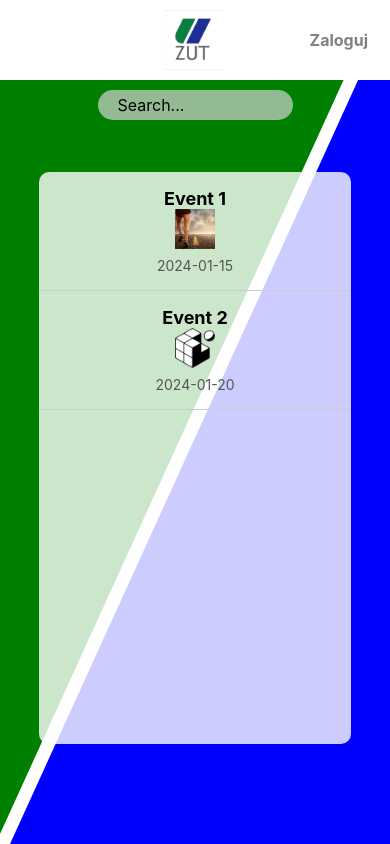
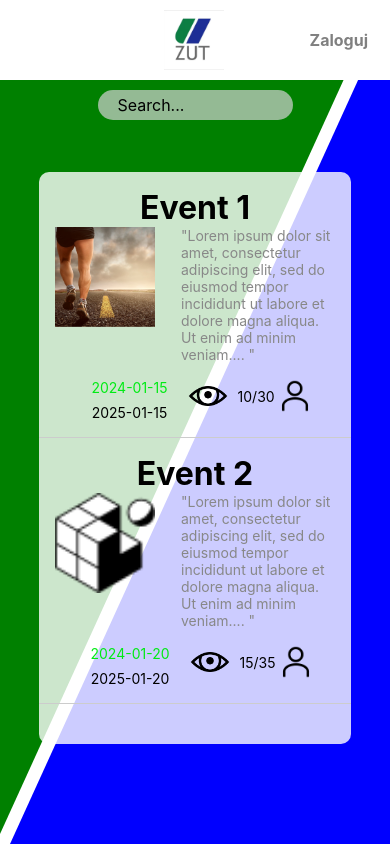
Before and after one commit to micciu1/reactapp, a React Native app: screen / in a window 390 px wide. Built offline with nearby package versions, Linux system fonts and the light colour scheme.

Commit message:
first screen finished

```diff
--- a/App.js
+++ b/App.js
@@ -1,37 +1,20 @@
-import {View, StyleSheet, FlatList, Text, Image } from 'react-native';
+import {View, StyleSheet, FlatList, Text, Image, TouchableOpacity } from 'react-native';
 import TriangleBackground from './src/TriangleBackground';
 import Navbar from './src/Navbar';
 import SearchBar from './src/SearchBar';
-import EventItem from './src/EventItem';
+import EventList from './src/EventList';
 import { SafeAreaView, SafeAreaProvider } from 'react-native-safe-area-context';
 
-
-const eventsData = [
-  { id: '1', title: 'Event 1', date: '2024-01-15' , imagege: require("./assets/imagetest1.png")},
-  { id: '2', title: 'Event 2', date: '2024-01-20' , imagege: require("./assets/favicon.png")},
-
-];
 
 export default function App() {
   return (
     <SafeAreaProvider>
       <SafeAreaView style={styles.container}>
         <TriangleBackground>
-        <Navbar />
-        <SearchBar />
+          <Navbar />
+          <SearchBar />
         </TriangleBackground>
-        <FlatList
-        data={eventsData}
-        keyExtractor={(item) => item.id}
-        renderItem={({ item }) => (
-          <View style={styles.eventItem}>
-            <Text style={styles.title}>{item.title}</Text>
-            <Image source={item.imagege} style={styles.eventImage}/>
-            <Text style={styles.date}>{item.date}</Text>
-          </View>
-        )}
-        style={styles.eventList}
-      />
+        <EventList />
 
       </SafeAreaView>
     </SafeAreaProvider>
@@ -44,39 +27,4 @@ const styles = StyleSheet.create({
     flex: 1,
     justifyContent: 'center',
   },
-  eventList: {
-    flex: 1,
-    height:800,
-    backgroundColor: 'rgba(255, 255, 255, 0.8)',
-    alignSelf:'center',
-    width: '80%', // Set the width as needed
-    borderRadius: 10, // Add borderRadius if you want rounded corners
-    overflow: 'hidden',
-    marginTop:-400,
-    marginBottom:100,
-    alignContent: 'center'
-  },
-
-  eventItem: {
-    padding: 16,
-    borderBottomWidth: 1,
-    borderBottomColor: '#ccc',
-    justifyContent: 'center',
-    alignItems: 'center'
-  },
-
-  eventImage: {
-    alignItems:'stretch',
-    width: 40,
-    height: 40,
-  },
-
-  title: {
-    fontSize: 18,
-    fontWeight: 'bold',
-  },
-  date: {
-    color: '#555',
-    marginTop: 8, // Add spacing between title and date if needed
-  },
 });
--- a/src/EventItem.js
+++ /dev/null
@@ -1,27 +0,0 @@
-import { View, Text, StyleSheet } from 'react-native';
-
-const EventItem = ({ title, date }) => {
-  return (
-    <View style={styles.eventItem}>
-      <Text style={styles.title}>{title}</Text>
-      <Text style={styles.date}>{date}</Text>
-    </View>
-  );
-};
-
-const styles = StyleSheet.create({
-  eventItem: {
-    padding: 16,
-    borderBottomWidth: 1,
-    borderBottomColor: '#ccc',
-  },
-  title: {
-    fontSize: 18,
-    fontWeight: 'bold',
-  },
-  date: {
-    color: '#555',
-  },
-});
-
-export default EventItem;
--- /dev/null
+++ b/src/EventList.js
@@ -0,0 +1,143 @@
+import { View, Text, StyleSheet, FlatList, Image, TouchableOpacity } from 'react-native';
+
+const eventsData = [
+  { id: '1', title: 'Event 1', startDate: '2024-01-15' ,endDate: '2025-01-15',savedMembers: "10",allMembers: "30", imagege: require("../assets/imagetest1.png")},
+  { id: '2', title: 'Event 2', startDate: '2024-01-20' ,endDate: '2025-01-20',savedMembers: "15",allMembers: "35", imagege: require("../assets/favicon.png")},
+
+];
+
+const EventList = () => {
+  return (
+    <FlatList
+          data={eventsData}
+          keyExtractor={(item) => item.id}
+          renderItem={({ item }) => (
+          <View style={styles.eventItemContainer}>
+            <Text style={styles.title}>{item.title}</Text>
+            <View style={styles.eventItemDetailsContainer}>
+              <View style={styles.imageContainer}>
+                <Image source={item.imagege} style={styles.eventImage} />
+              </View>
+
+              <View style={styles.textContainer}>
+                <Text style={styles.textContent}>"Lorem ipsum dolor sit amet, consectetur adipiscing elit,
+                  sed do eiusmod tempor incididunt ut labore et dolore magna aliqua. Ut enim ad minim veniam....
+                  "
+                </Text>
+                <View style={styles.iconDateContainer}>
+                  <View style={styles.dateContainer}>
+                    <Text style={styles.startDate}>{item.startDate}</Text>
+                    <Text style={styles.endDate}>{item.endDate}</Text>
+                  </View>
+                <View style={styles.eventIconContainer}>
+                  <TouchableOpacity>
+                    <Image source={require("../assets/oko.png")} style={styles.eventIcon} />
+                  </TouchableOpacity>
+                  <Text style={styles.textMember}>{item.savedMembers}/{item.allMembers}</Text>
+                  <TouchableOpacity>
+                  <Image source={require("../assets/usericon.png")} style={styles.eventIcon} />
+                  </TouchableOpacity>
+                </View>
+                </View>
+              </View>
+
+            </View>
+          </View>
+        )}
+        style={styles.eventList}
+      />
+  );
+};
+
+const styles = StyleSheet.create({
+  eventList: {
+    flex: 1,
+    height:800,
+    backgroundColor: 'rgba(255, 255, 255, 0.8)',
+    alignSelf:'center',
+    width: '80%', // Set the width as needed
+    borderRadius: 10, // Add borderRadius if you want rounded corners
+    overflow: 'hidden',
+    marginTop:-400,
+    marginBottom:100,
+    alignContent: 'center'
+  },
+
+  eventItemContainer: {
+    alignItems: 'center',
+    //flexDirection: 'column',
+    padding: 16,
+    borderBottomWidth: 1,
+    borderBottomColor: '#ccc',
+  },
+
+  eventItemDetailsContainer: {
+    flexDirection: 'row',
+  },
+
+  imageContainer: {
+    marginRight: 16,
+  },
+
+
+  eventImage: {
+    width: 100,
+    height: 100,
+  },
+
+  eventIconContainer: {
+    alignItems: 'center',
+    flexDirection: 'row',
+    marginLeft: 20, // Push the icon to the right
+  },
+
+  eventIcon: {
+    width: 40,
+    height: 40,
+  },
+
+  textContainer: {
+    flex: 1,
+    flexDirection: 'column',
+  },
+
+  textContent: {
+    color: '#888',
+    marginLeft: 10,
+  },
+
+  textMember: {
+    color: 'black',
+    marginLeft: 10,
+  },
+
+  title: {
+    fontSize: 32,
+    fontWeight: 'bold',
+    //marginBottom: 8,
+  },
+
+  iconDateContainer: {
+    flexDirection: 'row',
+    alignItems: 'center',
+    justifyContent: 'center', // Distribute items horizontally
+    width: '100%', // Occupy the entire width of the container
+    marginTop: 8,
+    marginLeft:-50, // Add margin between text and icon/date container
+  },
+
+  dateContainer: {
+    alignItems: 'center',
+  },
+
+  startDate: {
+    color: '#00eb14',
+    marginTop: 8,
+  },
+  endDate: {
+    color: 'black',
+    marginTop: 8,
+  },
+});
+
+export default EventList;
```
Also changed, not shown: assets/oko.png (added), assets/usericon.png (added).
